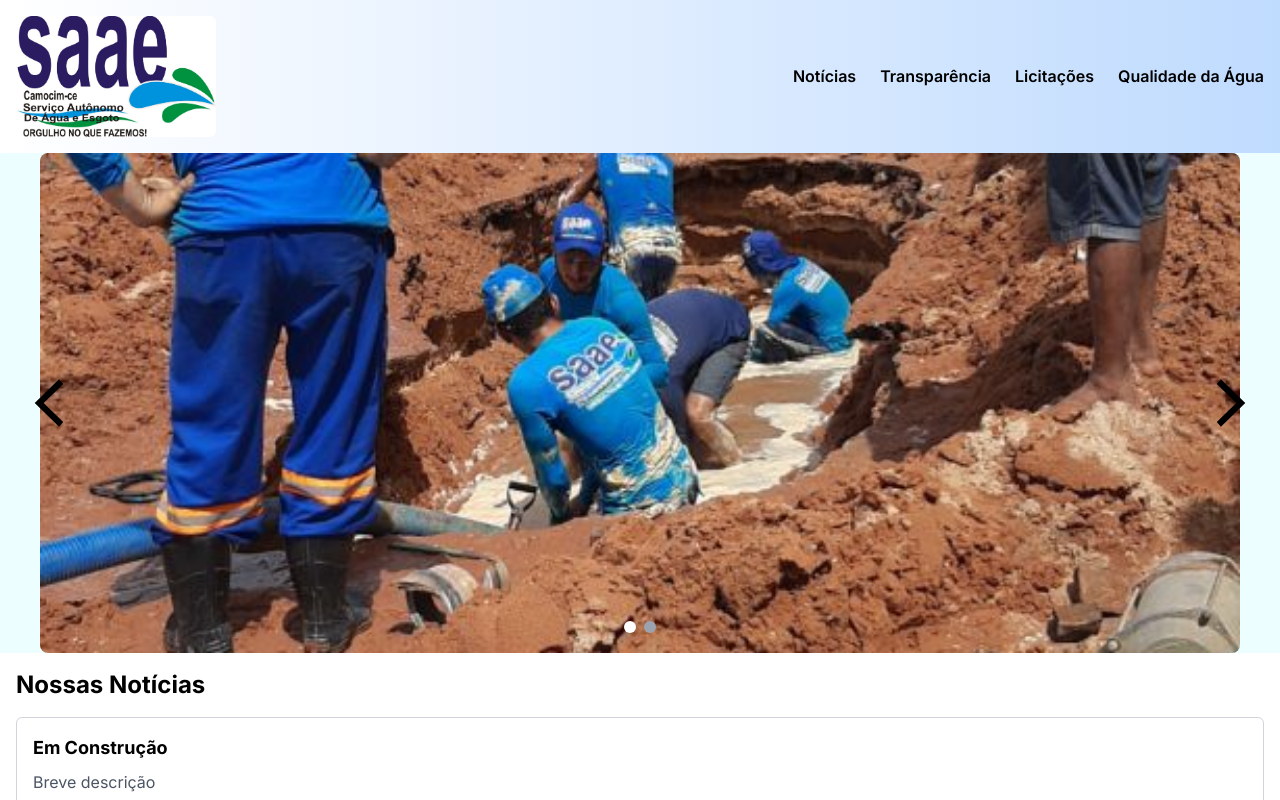
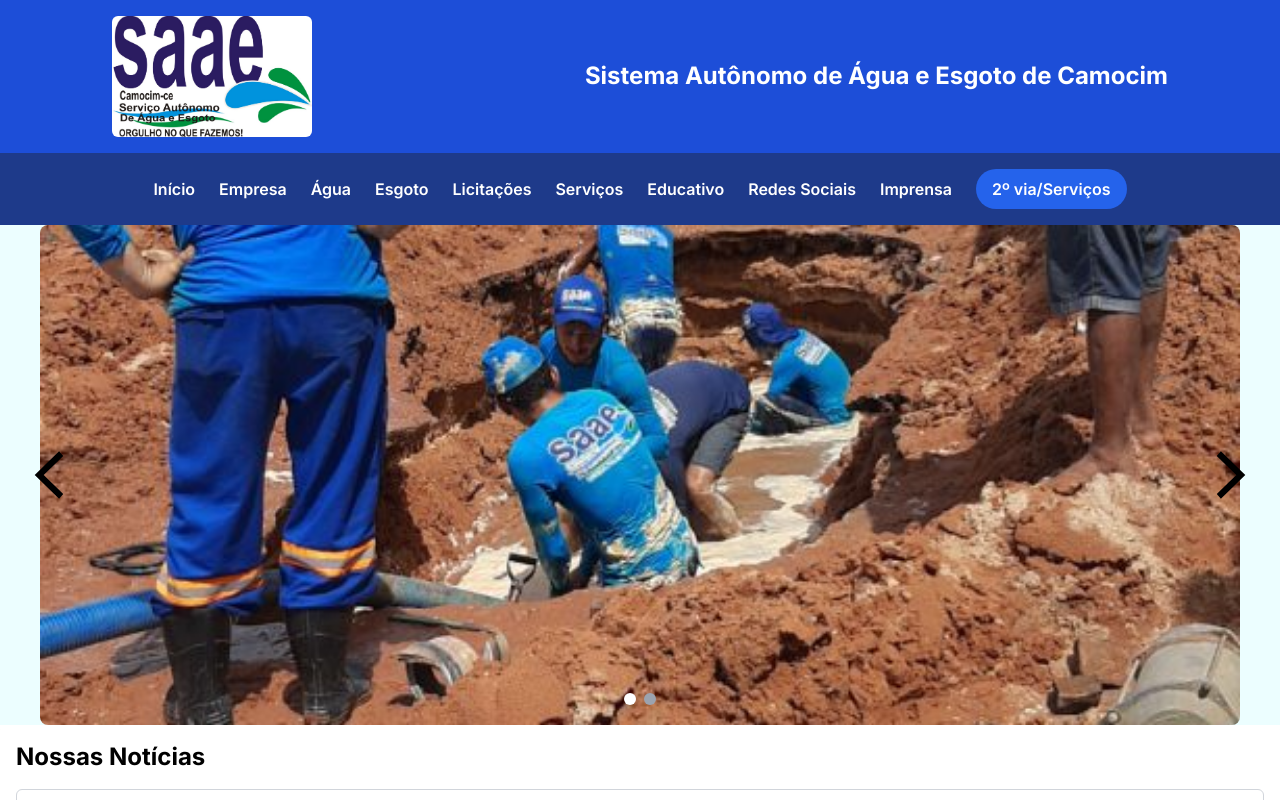
Before and after one commit to RafaelBHMendes/projetocamocim, a Next.js app: page / in a window 1280 px wide. Shown: the top 800 px of the page. Built offline with nearby package versions, Linux system fonts and the light colour scheme.

Commit message:
"adjusting layout and add button"

```diff
--- a/app/biddings/components/BiddingsTable.tsx
+++ b/app/biddings/components/BiddingsTable.tsx
@@ -31,6 +31,19 @@ const BiddingsTable: React.FC<{ biddings: Bidding[] }> = ({ biddings }) => {
     return <div className="text-center py-4">Não há resultados.</div>;
   }
 
+  const getOpeningClass = (opening: string) => {
+    switch (opening) {
+      case "Fechada":
+        return "bg-danger text-white";
+      case "Aberta":
+        return "bg-success text-white";
+      case "Adiado":
+        return "bg-warning text-white";
+      default:
+        return "bg-gray-500 text-white";
+    }
+  };
+
   return (
     <div className="overflow-x-auto">
       <table className="min-w-full bg-white text-base">
@@ -51,7 +64,15 @@ const BiddingsTable: React.FC<{ biddings: Bidding[] }> = ({ biddings }) => {
               <td className="py-2 px-4">{bid.object}</td>
               <td className="py-2 px-4">{bid.publicationDate}</td>
               <td className="py-2 px-4">{formatDateTime(bid.dispenseDate)}</td>
-              <td className="py-2 px-4">{bid.opening}</td>
+              <td className="py-2 px-4">
+                <span
+                  className={`px-2 py-1 rounded-full ${getOpeningClass(
+                    bid.opening
+                  )}`}
+                >
+                  {bid.opening}
+                </span>
+              </td>
               <td className="py-2 px-4 ">
                 <div className="align-middle self-center flex flex-row gap-2">
                   <button
--- a/app/components/Header.tsx
+++ b/app/components/Header.tsx
@@ -3,8 +3,8 @@ import LogoSAAE from "../../public/LogoSAAE.jpeg";
 
 const Header: React.FC = () => {
   return (
-    <header className="bg-gradient-to-r from-white  to-blue-200 text-black p-4 shadow-md">
-      <nav className="container mx-auto flex justify-between items-center">
+    <header className="bg-blue-700 text-white shadow-md">
+      <div className="container mx-auto p-4 px-28 flex justify-between items-center">
         <div className="flex items-center">
           <Image
             src={LogoSAAE}
@@ -14,24 +14,53 @@ const Header: React.FC = () => {
             className="rounded-md"
           />
         </div>
-        <div className="flex items-center space-x-6 font-semibold text-sm md:text-base">
-          <a href="/news" className="hover:text-cyan-600 transition-colors">
-            Notícias
+
+        <span className="text-2xl font-bold">
+          Sistema Autônomo de Água e Esgoto de Camocim
+        </span>
+      </div>
+      <nav className="bg-blue-900">
+        <div className="container mx-auto p-4 flex justify-center items-center space-x-6 font-semibold text-sm md:text-base">
+          <a href="/" className="hover:text-blue-200 transition-colors">
+            Início
+          </a>
+          <a href="/empresa" className="hover:text-blue-200 transition-colors">
+            Empresa
+          </a>
+          <a href="/agua" className="hover:text-blue-200 transition-colors">
+            Água
+          </a>
+          <a href="/esgoto" className="hover:text-blue-200 transition-colors">
+            Esgoto
+          </a>
+          <a href="/biddings" className="hover:text-blue-200 transition-colors">
+            Licitações
+          </a>
+          <a href="/servicos" className="hover:text-blue-200 transition-colors">
+            Serviços
           </a>
           <a
-            href="/transparency"
-            className="hover:text-cyan-600 transition-colors"
+            href="/educativo"
+            className="hover:text-blue-200 transition-colors"
           >
-            Transparência
-          </a>
-          <a href="/biddings" className="hover:text-cyan-600 transition-colors">
-            Licitações
+            Educativo
           </a>
           <a
-            href="/water-quality"
-            className="hover:text-cyan-600 transition-colors"
+            href="/redes-sociais"
+            className="hover:text-blue-200 transition-colors"
           >
-            Qualidade da Água
+            Redes Sociais
+          </a>
+          <a href="/imprensa" className="hover:text-blue-200 transition-colors">
+            Imprensa
+          </a>
+          <a
+            href="https://www.saaecamocimce.com.br/#/agencia/inicio"
+            target="_blank"
+            rel="noopener noreferrer"
+            className="hover:text-blue-200 transition-colors bg-blue-600 text-white py-2 px-4 rounded-full"
+          >
+            2º via/Serviços
           </a>
         </div>
       </nav>
--- a/app/page.tsx
+++ b/app/page.tsx
@@ -1,4 +1,3 @@
-import Image from "next/image";
 import Header from "./components/Header";
 
 import { ToastContainer } from "react-toastify";
--- a/tailwind.config.ts
+++ b/tailwind.config.ts
@@ -13,6 +13,15 @@ const config: Config = {
         "gradient-conic":
           "conic-gradient(from 180deg at 50% 50%, var(--tw-gradient-stops))",
       },
+      colors: {
+        primary: '#2196F3',
+        secondary: '#F0F0F0',
+        accent: '#BDBDBD',
+        danger: '#f87171',
+        success: '#34d399',
+        warning: '#fbbf24',
+
+      },
     },
   },
   plugins: [],
```
